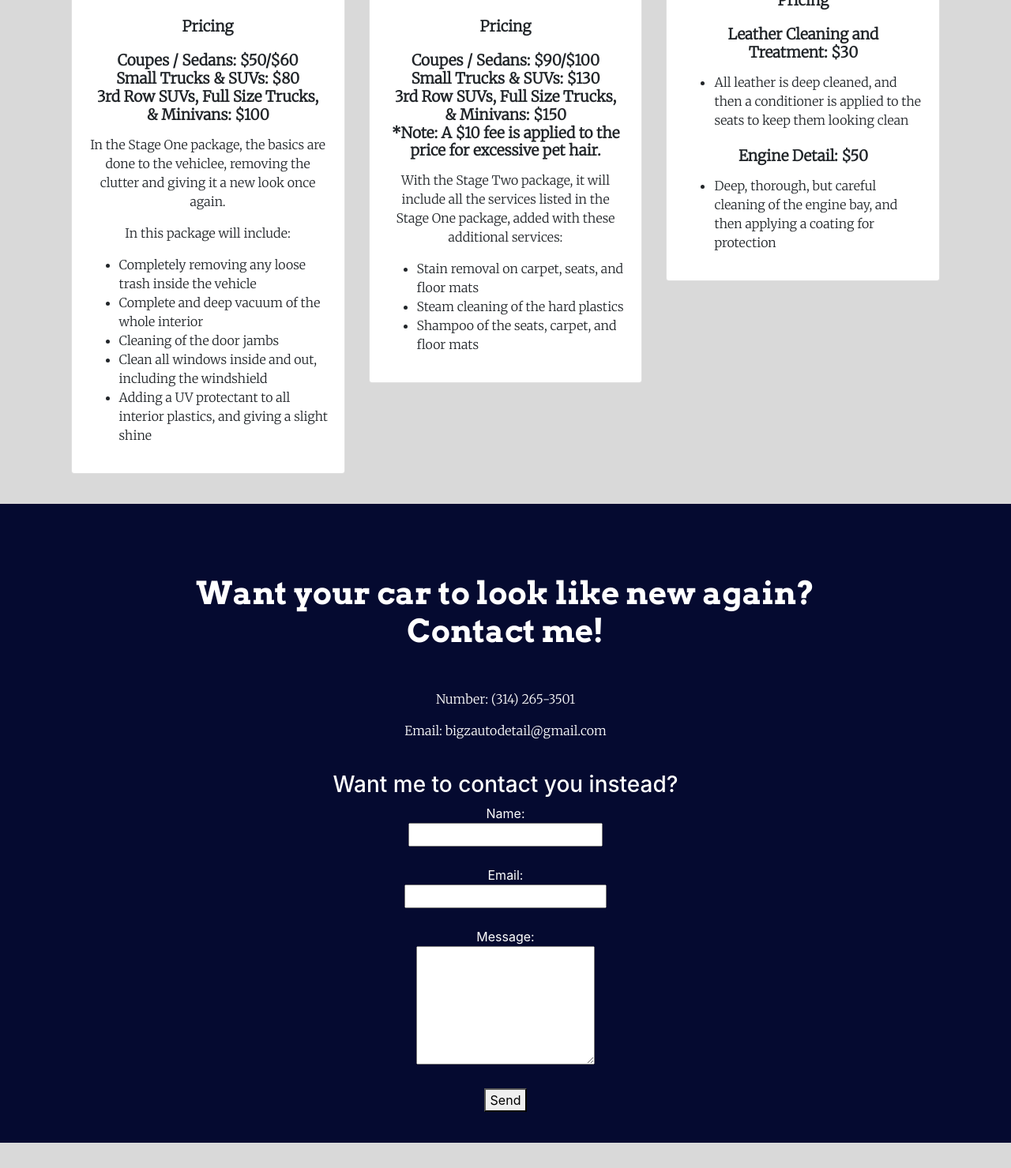
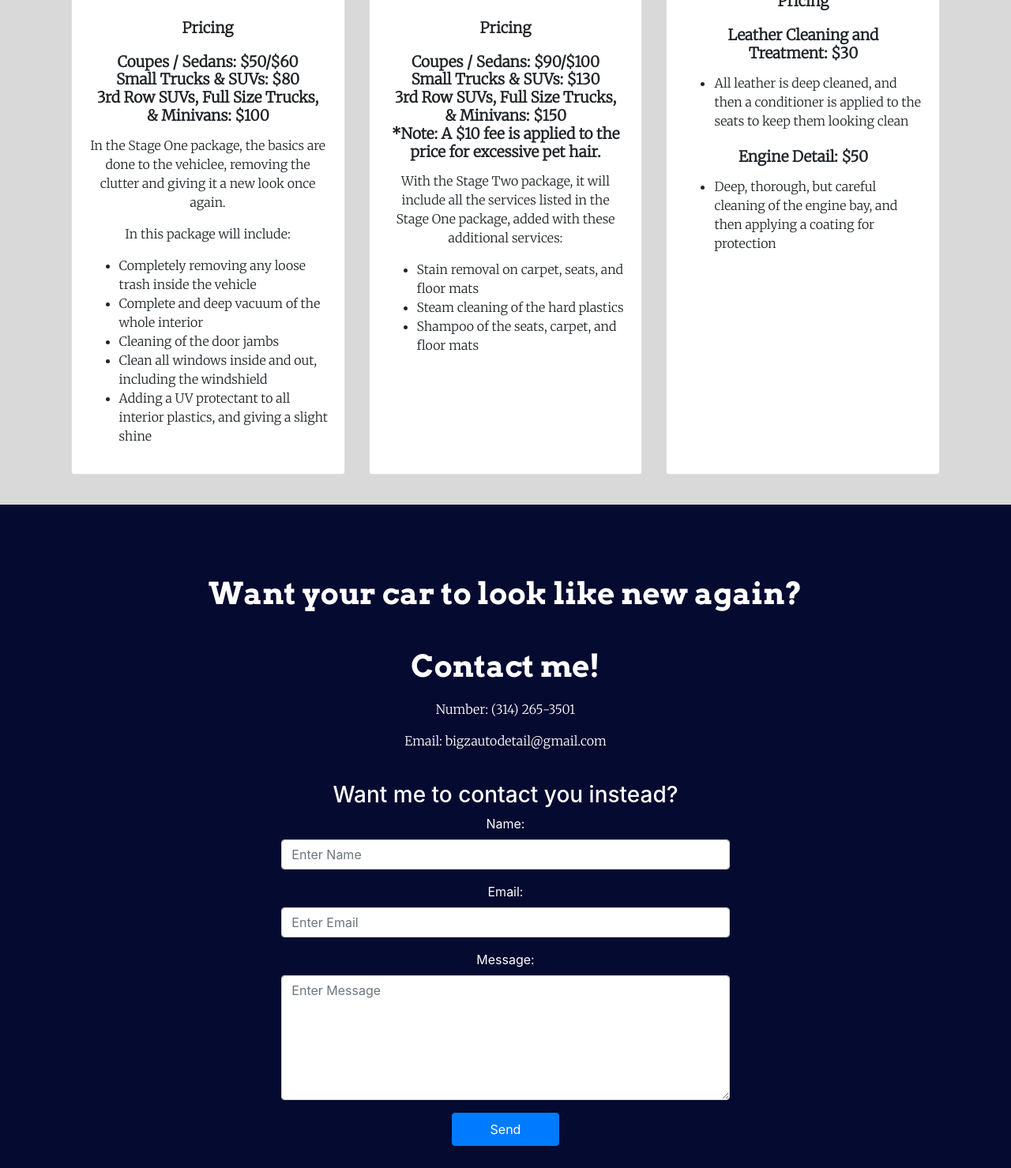
Before and after one commit to meharobaidullah/bigzdetailauto, a plain HTML site: page index.html in a window 1280 px wide. Shown: the part 1222-2701 px from the top of the page at 79% size. Drawn offline with nearby package versions, Linux system fonts and the light colour scheme.

Commit message:
Add Some Improvements

```diff
--- a/css/design.css
+++ b/css/design.css
@@ -1,18 +1,23 @@
 /* Title */
 body {
-    background-color: #d9d9d9 ;
+    background-color: #d9d9d9;
     text-align: center;
 }
 
-h1{
+h1 {
     color: white;
     font-family: 'Arvo', serif;
     font-size: 40px;
-    margin: 50px;
+    font-size: max(2rem, 2rem + 0.5vw);
+    margin: 50px 0;
+}
+
+h1:last-child {
+    margin-bottom: 20px;
 }
 
 #title {
-    background-color: #050A30 ;
+    background-color: #050A30;
     font-family: 'Montserrat', sans-serif;
     font-size: 20px;
     padding: 1% 7%;
@@ -26,7 +31,8 @@ h2 {
     font-weight: bold;
 }
 
-h4, h5 {
+h4,
+h5 {
     font-family: 'Merriweather', serif;
     font-size: 19px;
     font-weight: bold;
@@ -34,7 +40,8 @@ h4, h5 {
 }
 
 /* Paragraphs and list */
-p, li {
+p,
+li {
     font-family: 'Merriweather', serif;
     font-size: 16px;
 }
--- a/index.html
+++ b/index.html
@@ -4,16 +4,16 @@
 <head>
     <meta charset="utf-8">
     <title>Big Z's Detail Auto</title>
+    <link href="https://fonts.googleapis.com/css2?family=Arvo:wght@700&family=Merriweather:wght@300&family=Montserrat&display=swap" rel="stylesheet">
     <link rel="stylesheet" href="https://cdn.jsdelivr.net/npm/bootstrap@4.6.0/dist/css/bootstrap.min.css" integrity="sha384-B0vP5xmATw1+K9KRQjQERJvTumQW0nPEzvF6L/Z6nronJ3oUOFUFpCjEUQouq2+l" crossorigin="anonymous">
     <link rel="stylesheet" href="css\design.css">
-  <link href="https://fonts.googleapis.com/css2?family=Arvo:wght@700&family=Merriweather:wght@300&family=Montserrat&display=swap" rel="stylesheet">
     <script src="https://kit.fontawesome.com/6adc3ef598.js" crossorigin="anonymous"></script>
     <script src="https://code.jquery.com/jquery-3.5.1.slim.min.js" integrity="sha384-DfXdz2htPH0lsSSs5nCTpuj/zy4C+OGpamoFVy38MVBnE+IbbVYUew+OrCXaRkfj" crossorigin="anonymous"></script>
     <script src="https://cdn.jsdelivr.net/npm/bootstrap@4.6.0/dist/js/bootstrap.bundle.min.js" integrity="sha384-Piv4xVNRyMGpqkS2by6br4gNJ7DXjqk09RmUpJ8jgGtD7zP9yug3goQfGII0yAns" crossorigin="anonymous"></script>
 </head>
 
 <body>
-  <section id="title">
+    <header id="title">
         <nav class="navbar navbar-expand-lg navbar-dark">
             <a class="navbar-brand" href="">Big Z's Detail Auto</a>
             <button class="navbar-toggler" type="button" data-toggle="collapse" data-target="#navbarSupportedContent" aria-controls="navbarSupportedContent" aria-expanded="false" aria-label="Toggle navigation">
@@ -30,32 +30,40 @@
                 </ul>
             </div>
         </nav>
-
         <h1>Making your car look brand new again!</h1>
-
-  </section>
-
+    </header>
+    <div class="container-fluid">
+        <div class="row">
+            <div class="col-12">
                 <div class="gallery-grid">
                     <figure class="gallery-frame">
-      <img class="gallery-img" src="images\car2.jpg" alt="symbol image"></figure>
+                        <img class="gallery-img" src="images\car2.jpg" alt="symbol image">
+                    </figure>
                     <figure class="gallery-frame">
-      <img class="gallery-img" src="images\car3.jpg" alt="symbol image"></figure>
+                        <img class="gallery-img" src="images\car3.jpg" alt="symbol image">
+                    </figure>
                     <figure class="gallery-frame">
-      <img class="gallery-img" src="images\car4.jpg" alt="symbol image"></figure>
+                        <img class="gallery-img" src="images\car4.jpg" alt="symbol image">
+                    </figure>
                     <figure class="gallery-frame">
-      <img class="gallery-img" src="images\detail1.jpg" alt="symbol image"></figure>
+                        <img class="gallery-img" src="images\detail1.jpg" alt="symbol image">
+                    </figure>
                     <figure class="gallery-frame">
-      <img class="gallery-img" src="images\detail2.jpg" alt="symbol image"></figure>
+                        <img class="gallery-img" src="images\detail2.jpg" alt="symbol image">
+                    </figure>
                     <figure class="gallery-frame">
-      <img class="gallery-img" src="images\detail4.jpg" alt="symbol image"></figure>
+                        <img class="gallery-img" src="images\detail4.jpg" alt="symbol image">
+                    </figure>
                 </div><!-- end:gallery-grid -->
-
-  <section id="pricing">
+            </div>
+        </div>
+    </div>
+    <section id="pricing" class="mt-5">
         <h2>Service & Pricing</h2>
         <h5>You can count on me to make your car looking brand new! I offer three different services for all sizes! </h5>
         <div class="row">
-    <div class="pricing-coloum col-lg-4 col-md-6">
-    <div class="card">
+            <div class="pricing-coloum col-lg-4 col-md-6 mt-5 mt-md-0">
+                <div class="card h-100">
                     <div class="card-header">
                         <h3>Interior Detail - Stage One</h3>
                     </div>
@@ -76,9 +84,8 @@
                     </div>
                 </div>
             </div>
-
-  <div class="pricing-coloum col-lg-4 col-md-6">
-    <div class="card">
+            <div class="pricing-coloum col-lg-4 col-md-6 mt-5 mt-md-0">
+                <div class="card h-100">
                     <div class="card-header">
                         <h3>Interior Detail - Stage Two</h3>
                     </div>
@@ -96,9 +103,8 @@
                     </div>
                 </div>
             </div>
-
-  <div class="pricing-coloum col-lg-4 col-md-12">
-    <div class="card">
+            <div class="pricing-coloum col-lg-4 col-md-12 mt-5 mt-lg-0">
+                <div class="card h-100">
                     <div class="card-header">
                         <h3>Additional Services:</h3>
                     </div>
@@ -108,48 +114,53 @@
                         <ul>
                             <li>All leather is deep cleaned, and then a conditioner is applied to the seats to keep them looking clean</li>
                         </ul>
-
                         <h5 class="price-text">Engine Detail: $50</h5>
                         <ul>
                             <li>Deep, thorough, but careful cleaning of the engine bay, and then applying a coating for protection</li>
                         </ul>
-
                     </div>
                 </div>
             </div>
         </div>
     </section>
-
     <section id="contact">
-
-    <h1>Want your car to look like new again? <br> Contact me!</h1>
+        <div class="container-fluid">
+            <div class="row">
+                <div class="col-12">
+                    <h1>Want your car to look like new again? <br><br> Contact me!</h1>
+                </div>
+                <div class="col-lg-8 m-auto">
                     <p>Number: (314) 265-3501</p>
                     <p>Email: bigzautodetail@gmail.com</p><br>
                     <h3>Want me to contact you instead?</h3>
-      <form action="mailto:bigzautodetail@gmail.com"
-
-method="POST"
-enctype="multipart/form-data"
-name="EmailForm">
-    Name:<br>
-    <input type="text" size="19" name="Contact-Name" class="email"><br><br>
-    Email:<br>
-    <input type="email" name="Contact-Email" class="email"><br><br>
-    Message:<br>
-    <textarea name="Contact-Message" rows="6″ cols="20″>
-    </textarea><br><br>
-    <button type="submit" value="Submit" class="email">Send</button>
+                    <form action="mailto:bigzautodetail@gmail.com" method="POST" enctype="multipart/form-data" name="EmailForm">
+                        <div class="form-group">
+                            <label for="name">Name:</label>
+                            <input type="text" size="19" id="name" name="Contact-Name" placeholder="Enter Name" class="form-control email">
+                        </div>
+                        <div class="form-group">
+                            <label for="email">Email:</label>
+                            <input type="email" id="email" name="Contact-Email" placeholder="Enter Email" class="form-control email">
+                        </div>
+                        <div class="form-group">
+                            <label id="message">Message:</label>
+                            <textarea id="message" name="Contact-Message" placeholder="Enter Message" rows="6″ co ls=" 20″ class="form-control"></textarea>
+                        </div>
+                        <button type="submit" value="Submit" class="btn btn-primary py-2 px-5 email">Send</button>
                     </form>
+                </div>
+            </div>
+        </div>
     </section>
-
-<section class="footer">
-   <a href="https://www.facebook.com/bigzdetailauto"><i class="fab fa-facebook-square icon"></i></a>
-    <a href="https://www.instagram.com/bigzsdetailauto/?fbclid=IwAR2MTrc18qsPocnpl1S-IQmJuBnzbeQQPUVduynvKWoCfGUCoO1jFB_tfnE/"><i class="fab fa-instagram-square icon"></i></a>
+    <footer class="footer">
+        <a href="https://www.facebook.com/bigzdetailauto">
+            <i class="fab fa-facebook-square icon"></i>
+        </a>
+        <a href="https://www.instagram.com/bigzsdetailauto/?fbclid=IwAR2MTrc18qsPocnpl1S-IQmJuBnzbeQQPUVduynvKWoCfGUCoO1jFB_tfnE/">
+            <i class="fab fa-instagram-square icon"></i>
+        </a>
         <h6>© Copyright 2021 Kaitlin Grubb<a href="https://mountscodekm.github.io/Kaitlingrubbwebsite/"> Portfolio</a></h6>
-
-</section>
-
-
+    </footer>
 </body>
 
 </html>
```
Lines whose indentation alone changed are shown as unchanged.
